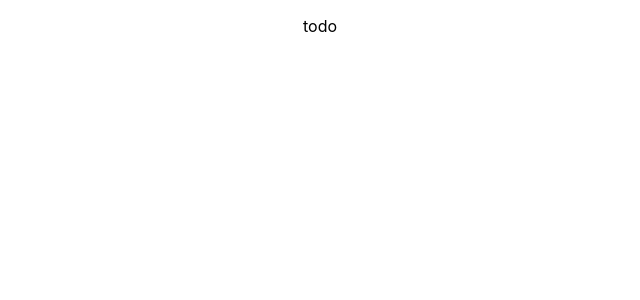
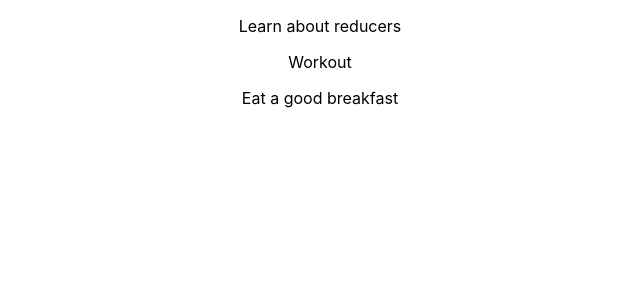
Before and after one commit to damonbogich/todo-reducer, a React (Create React App) app: page / in a window 1280 px wide. Shown: the top 300 px of the page, without its empty margins (320-960 px from the left). Built offline with nearby package versions, Linux system fonts and the light colour scheme.

Commit message:
todos all rendering

```diff
--- a/src/App.js
+++ b/src/App.js
@@ -1,9 +1,16 @@
+import React, { useState, useReducer } from "react";
+import {initialState, reducer} from './reducer/reducer';
 import './App.css';
 
+import List from './components/List';
+
 function App() {
+  const [state, dispatch] = useReducer(reducer, initialState);
+  console.log(state);
+
   return (
     <div className="App">
-      <p>todo</p>
+      <List state={state}/>
     </div>
   );
 }
--- /dev/null
+++ b/src/components/List.js
@@ -0,0 +1,12 @@
+import Todo from './Todo';
+export default function List({state}) {
+    console.log(state, 'state in list');
+    let todos = state.todos;
+    return (
+        <div>
+            {todos.map(item => {
+                return <Todo key={item.id} item={item} />
+            })}
+        </div>
+    )
+}
--- /dev/null
+++ b/src/components/Todo.js
@@ -0,0 +1,6 @@
+
+export default function Todo({item}) {
+    return (
+        <p>{item.item}</p>
+    )
+}
--- /dev/null
+++ b/src/reducer/reducer.js
@@ -0,0 +1,14 @@
+export const initialState = {
+    todos: [
+        {item: 'Learn about reducers', completed: false, id: 1},
+        {item: 'Workout', completed: false, id: 2},
+        {item: 'Eat a good breakfast', completed: false, id: 3}
+    ]
+};
+
+export const reducer = (state, action) => {
+    switch(action.type) {
+        default:
+            return state
+    }
+};
```
Also changed, not shown: src/components/Form.js (added).
